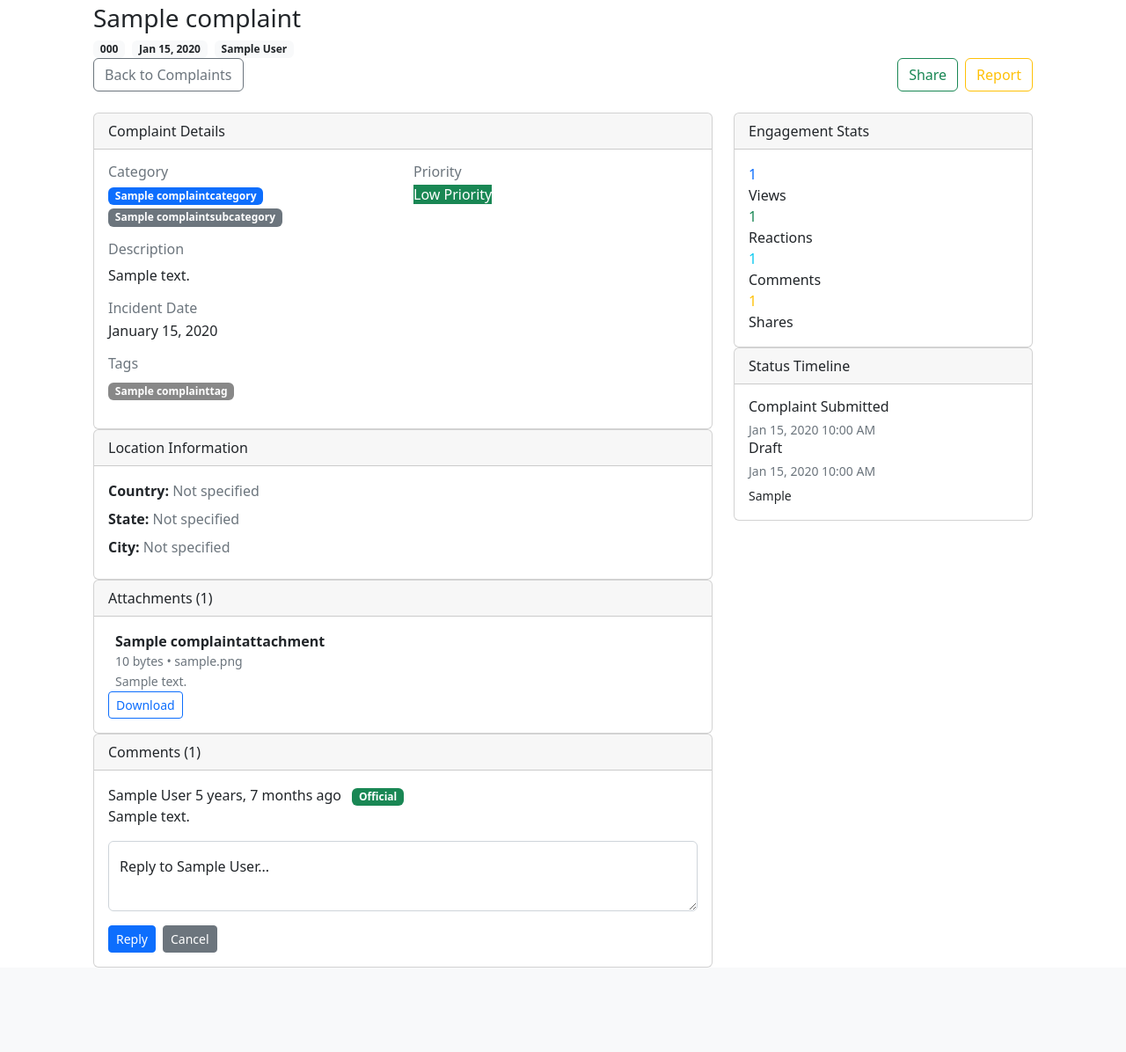
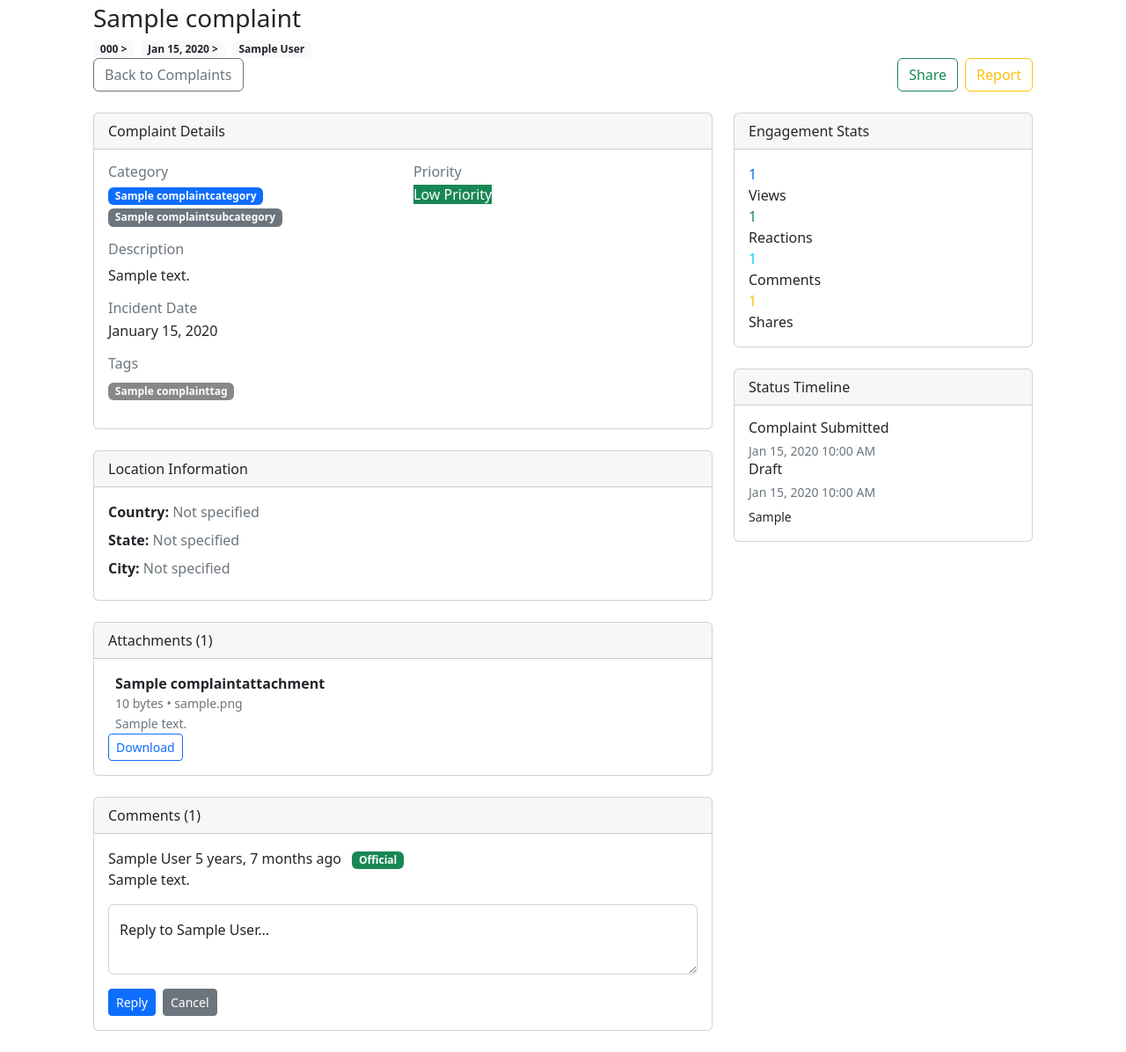
Before and after one commit to itsmohiful/CivicVoice-Backend, a Django app: page /complaints/000/ in a window 1280 px wide. Shown: the part 56-1252 px from the top of the page at 88% size. Before the commit the page ends 1156 px from the top, so only its background shows below. Run offline with Django 5.2, Linux system fonts and the light colour scheme; tables that the repository leaves empty hold one stand-in row (values such as "Sample post"); some libraries are stand-ins or nearby versions.

Commit message:
update templete

```diff
--- a/civicvoice_backend/complaints/admin.py
+++ b/civicvoice_backend/complaints/admin.py
@@ -177,6 +177,7 @@ class ComplaintReportAdmin(admin.ModelAdmin):
     list_filter = ('reason', 'is_resolved', 'created_at')
     search_fields = ('complaint__complaint_number', 'reported_by__email', 'description')
     readonly_fields = ('created_at', 'resolved_at')
+    list_display_links = ('reported_by',)
 
     actions = ['mark_as_resolved']
 
--- a/civicvoice_backend/complaints/models.py
+++ b/civicvoice_backend/complaints/models.py
@@ -293,9 +293,10 @@ class ComplaintAttachment(BaseModel):
     """File attachments for complaints"""
     complaint = models.ForeignKey(Complaint, on_delete=models.CASCADE, related_name='attachments')
     file = models.FileField(_("File"), upload_to='complaints/attachments/%Y/%m/')
-    original_name = models.CharField(_("Original Name"), max_length=255)
-    file_size = models.PositiveIntegerField(_("File Size"), help_text=_("Size in bytes"))
-    file_type = models.CharField(_("File Type"), max_length=100)
+    original_name = models.CharField(_("Original Name"), max_length=255, blank=True,null=True,
+                                     help_text=_("Name of the file as uploaded by user"))
+    file_size = models.PositiveIntegerField(_("File Size"), help_text=_("Size in bytes"), blank=True, null=True)
+    file_type = models.CharField(_("File Type"), max_length=100, blank=True, null=True)
     description = models.CharField(_("Description"), max_length=255, blank=True)
 
     class Meta:
@@ -310,6 +311,16 @@ class ComplaintAttachment(BaseModel):
         # Validate file size (max 10MB)
         if self.file and self.file.size > 10 * 1024 * 1024:
             raise ValidationError(_("File size cannot exceed 10MB"))
+
+
+    #  get file name, type and size after upload file and save it
+    def save(self, *args, **kwargs):
+        if self.file:
+            import mimetypes
+            self.original_name = self.file.name.rsplit('.', 1)[0]  # name only without extension
+            self.file_size = self.file.size
+            self.file_type = mimetypes.guess_type(self.file.name)[0] or 'application/octet-stream'
+        super().save(*args, **kwargs)
 
 
 class ComplaintReaction(BaseModel):
--- a/civicvoice_backend/complaints/views.py
+++ b/civicvoice_backend/complaints/views.py
@@ -390,6 +390,7 @@ def share_complaint(request, complaint_number):
 
     share, created = ComplaintShare.objects.get_or_create(
         complaint=complaint,
+        created_by=request.user,
         shared_by=request.user,
         defaults={'platform': platform}
     )
@@ -415,6 +416,7 @@ def report_complaint(request, complaint_number):
     # Check if user already reported this complaint
     existing_report = ComplaintReport.objects.filter(
         complaint=complaint,
+        created_by=request.user,
         reported_by=request.user
     ).first()
 
@@ -427,6 +429,7 @@ def report_complaint(request, complaint_number):
     # Create the report
     report = ComplaintReport.objects.create(
         complaint=complaint,
+        created_by=request.user,
         reported_by=request.user,
         reason=reason,
         description=description
--- a/civicvoice_backend/templates/complaints/complaint_detail.html
+++ b/civicvoice_backend/templates/complaints/complaint_detail.html
@@ -332,10 +332,10 @@
                     <h1 class="h3 mb-2">{{ complaint.title }}</h1>
                     <div class="d-flex flex-wrap gap-2 align-items-center">
                         <span class="badge bg-light text-dark">
-                            <i class="fas fa-hashtag"></i> {{ complaint.complaint_number }}
+                            <i class="fas fa-hashtag"></i> {{ complaint.complaint_number }} >
                         </span>
                         <span class="badge bg-light text-dark">
-                            <i class="fas fa-calendar"></i> {{ complaint.created_at|date:"M d, Y" }}
+                            <i class="fas fa-calendar"></i> {{ complaint.created_at|date:"M d, Y" }} >
                         </span>
                         {% if complaint.created_by %}
                             <span class="badge bg-light text-dark">
@@ -483,7 +483,7 @@
                 </div>
 
                 <!-- Location Card -->
-                <div class="card">
+                <div class="card mb-4 mt-4">
                     <div class="card-header">
                         <i class="fas fa-map-marker-alt text-primary"></i>
                         Location Information
@@ -524,7 +524,7 @@
 
                 <!-- Attachments Card -->
                 {% if complaint.attachments.exists %}
-                    <div class="card">
+                    <div class="card mb-4">
                         <div class="card-header">
                             <i class="fas fa-paperclip text-primary"></i>
                             Attachments ({{ complaint.attachments.count }})
@@ -555,7 +555,7 @@
 
                 <!-- Reactions Card -->
                 {% if user.is_authenticated %}
-                    <div class="card">
+                    <div class="card mb-4">
                         <div class="card-header">
                             <i class="fas fa-heart text-primary"></i>
                             Community Response
@@ -605,7 +605,7 @@
                 {% endif %}
 
                 <!-- Comments Card -->
-                <div class="card">
+                <div class="card mb-4">
                     <div class="card-header d-flex justify-content-between align-items-center">
                         <span>
                             <i class="fas fa-comments text-primary"></i>
@@ -626,7 +626,7 @@
                                               required></textarea>
                                     <label for="commentContent">Share your thoughts or provide additional information...</label>
                                 </div>
-                                <button type="submit" class="btn btn-primary" id="commentSubmitBtn">
+                                <button type="submit" class="btn btn-primary mt-4" id="commentSubmitBtn">
                                     <i class="fas fa-comment"></i> Add Comment
                                 </button>
                             </form>
@@ -748,7 +748,7 @@
             <!-- Sidebar -->
             <div class="col-lg-4">
                 <!-- Stats Card -->
-                <div class="card">
+                <div class="card mb-4">
                     <div class="card-header">
                         <i class="fas fa-chart-bar text-primary"></i>
                         Engagement Stats
@@ -803,7 +803,7 @@
 
                 <!-- Related Complaints Card -->
                 {% if related_complaints %}
-                    <div class="card">
+                    <div class="card mt-4">
                         <div class="card-header">
                             <i class="fas fa-link text-primary"></i>
                             Similar Complaints
```
Also changed, not shown: civicvoice_backend/templates/complaints/complaint_list.html (+5 -2 lines), civicvoice_backend/complaints/migrations/0003_alter_complaintattachment_file_size_and_more.py (added).
